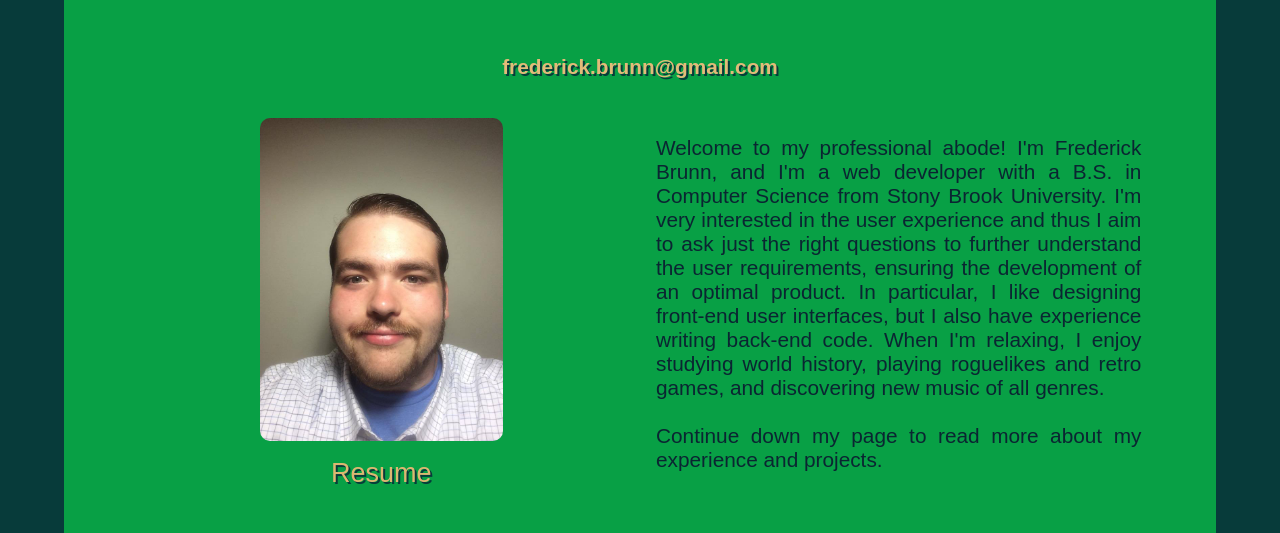
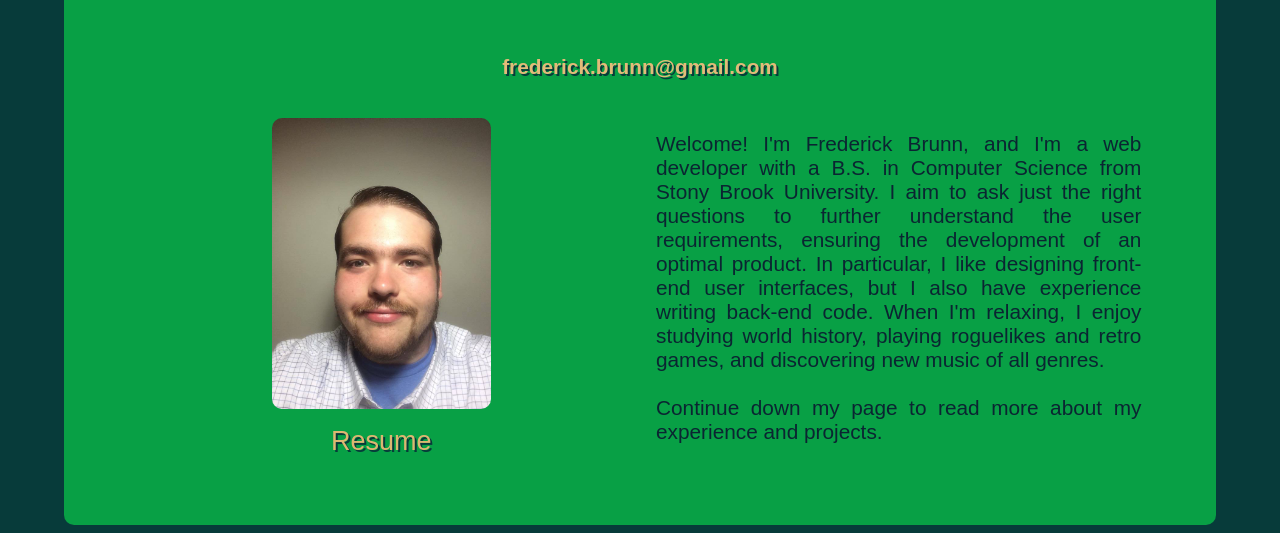
Before and after one commit to clotifoth/clotifoth.github.io, a plain HTML site: page index.html in a window 1280 px wide. Shown: the part 115-648 px from the top of the page. Drawn offline with Linux system fonts and the light colour scheme.

Commit message:
change to copy

```diff
--- a/index.html
+++ b/index.html
@@ -24,7 +24,7 @@
                         </table>
                     </td>
                     <td class="value">
-                        <p>Welcome to my professional abode! I'm Frederick Brunn, and I'm a web developer with a B.S. in Computer Science from Stony Brook University. I'm very interested in the user experience and thus I aim to ask just the right questions to further understand the user requirements, ensuring the development of an optimal product. In particular, I like designing front-end user interfaces, but I also have experience writing back-end code. When I'm relaxing, I enjoy studying world history, playing roguelikes and retro games, and discovering new music of all genres.
+                        <p>Welcome! I'm Frederick Brunn, and I'm a web developer with a B.S. in Computer Science from Stony Brook University. I aim to ask just the right questions to further understand the user requirements, ensuring the development of an optimal product. In particular, I like designing front-end user interfaces, but I also have experience writing back-end code. When I'm relaxing, I enjoy studying world history, playing roguelikes and retro games, and discovering new music of all genres.
                             <br /> <br />
                         Continue down my page to read more about my experience and projects.</p>
                     </td>
--- a/style.css
+++ b/style.css
@@ -243,15 +243,15 @@ img.profile_image {
 }
 
 .section_container:not(:hover) img.profile_image {
-    width: 50%;
-    margin-left: 25%;
-    margin-right: 25%;
+    width: 45%;
+    margin-left: 27.5%;
+    margin-right: 27.5%;
 }
 
 .section_container:hover img.profile_image {
-    width: 56%;
-    margin-left: 22%;
-    margin-right: 22%;
+    width: 53%;
+    margin-left: 23.5%;
+    margin-right: 23.5%;
 }
 
 a#resume-link:hover {
```
